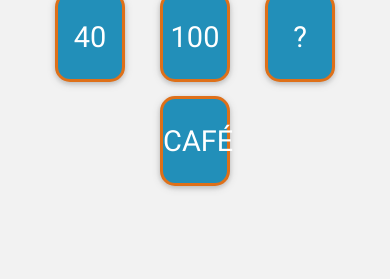
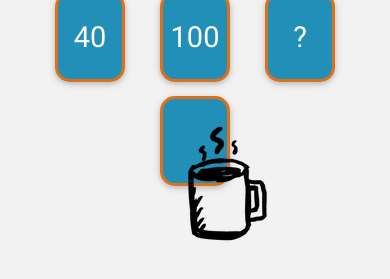
Before and after one commit to mmcromero/poker-planning, a website: page www/index.html in a window 390 px wide. Shown: the part 357-636 px from the top of the page. Drawn offline with Linux system fonts and the light colour scheme; some packages are replaced by stand-ins of ours.

Commit message:
organizando imagens e subindo a chave

```diff
--- a/www/index.html
+++ b/www/index.html
@@ -193,7 +193,7 @@
                     </div>
                     <div class="card-panel">
                       <a href="#"><span class="white-text texto-card">
-                        CAFÉ
+                        <img src="img/Coffee-128.png">
                       </span></a>
                     </div>
                 </div>
```
Also changed, not shown: www/img/Coffee-128.png (added), www/img/Coffee-256.png (added), www/img/logo-consultorias/logo-brq.png (renamed from www/img/logo-brq.png), www/img/logo-consultorias/logo.png (added), www/img/logo-consultorias/novo_logo.png (added), 1 other file.
